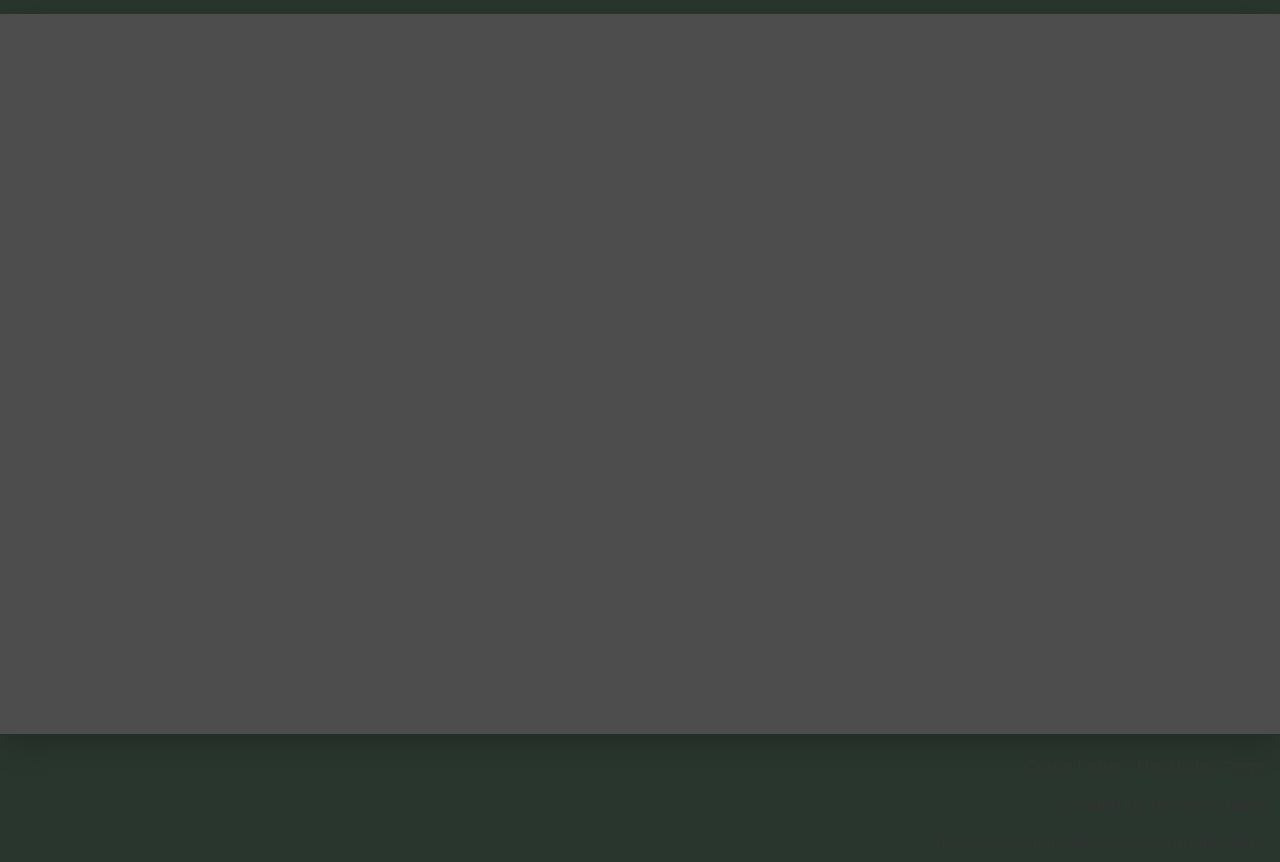
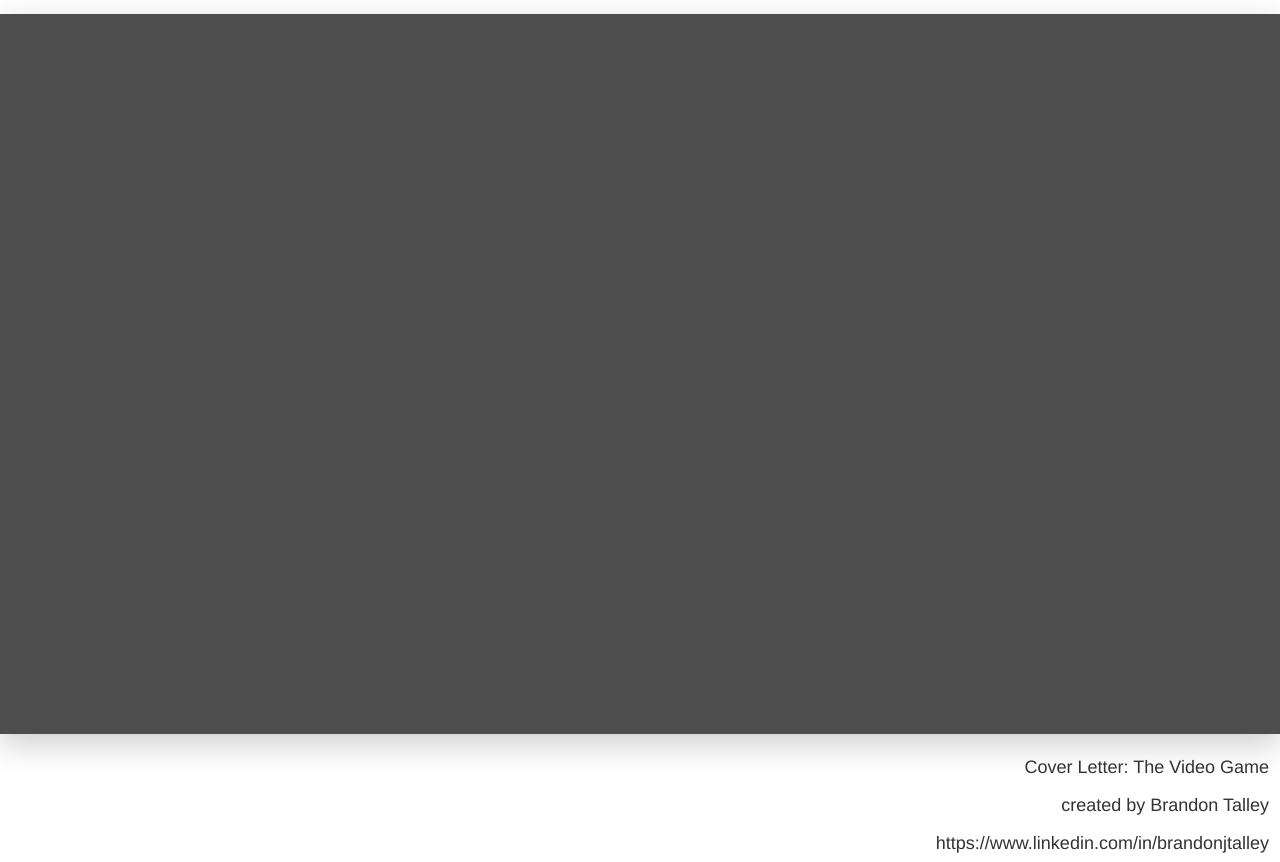
Before and after one commit to ThisIsWhereIUploadThings/CoverLetter, a plain HTML site: page index.html in a window 1280 px wide. Drawn offline with Linux system fonts and the light colour scheme; no server answers.

Commit message:
Update index.html

```diff
--- a/index.html
+++ b/index.html
@@ -8,7 +8,6 @@
     <link rel="shortcut icon" href="TemplateData/favicon.ico" />
     <script src="TemplateData/UnityProgress.js"></script>
   </head>
-  <body bgcolor="#29362D">
   <body class="template">
     <p class="header"><span></span>Cover Letter: The Video Game</p>
     <div class="template-wrap clear">
```
